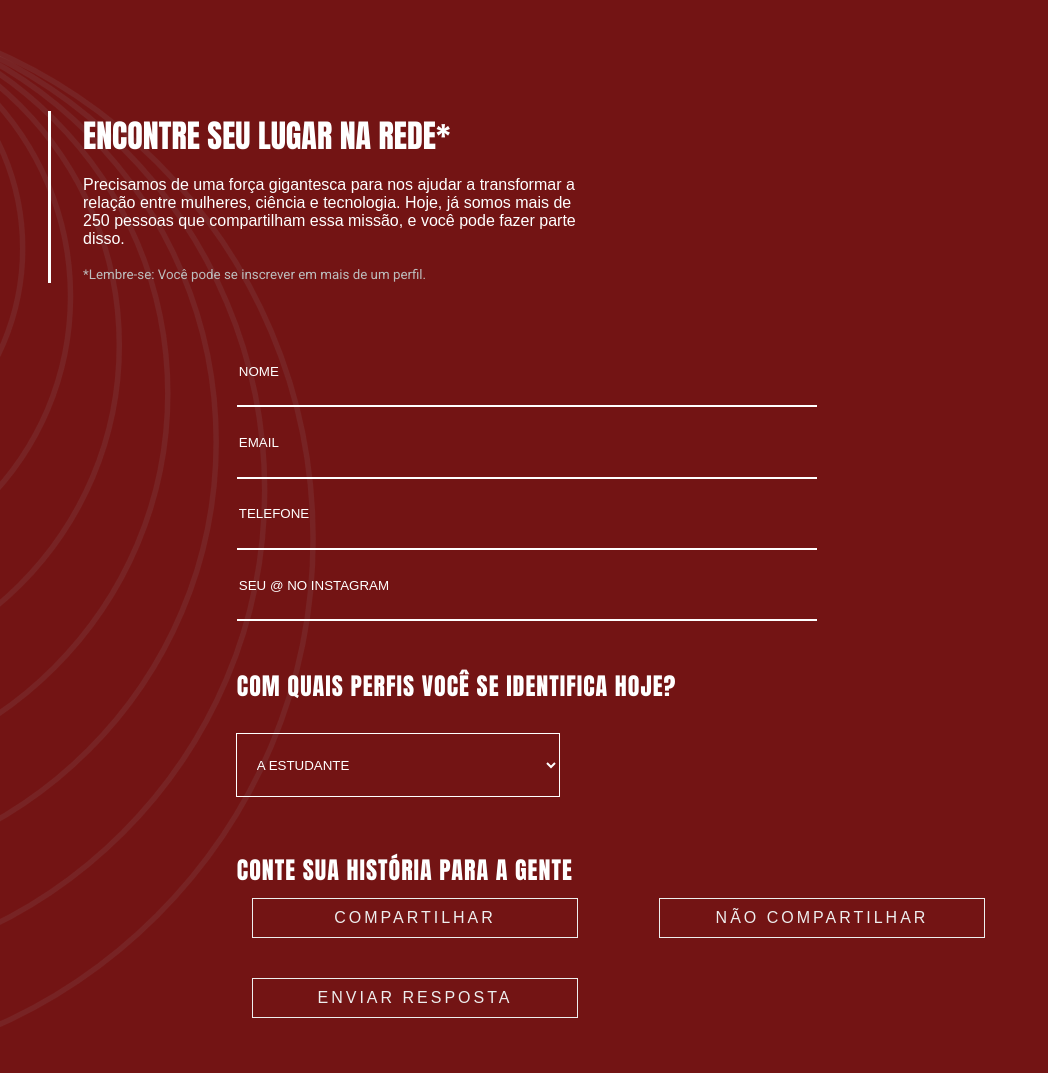
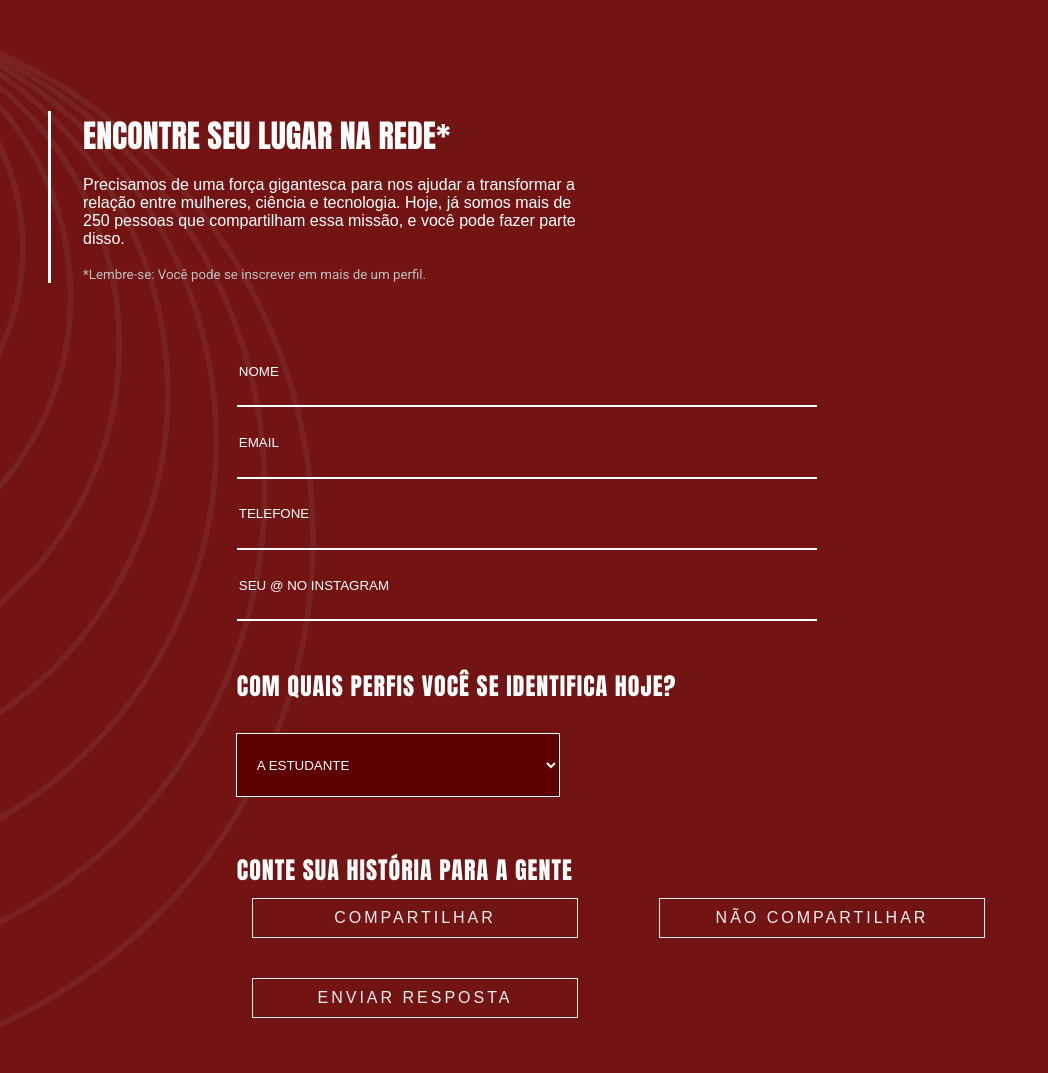
Before and after one commit to PedrovictorSouza/Nisia, a Django app: page / in a window 1280 px wide. Shown: the part 3210-4283 px from the top of the page, without its empty margins (0-1048 px from the left). Run offline with Django 3.2, Linux system fonts and the light colour scheme; data that the repository does not hold is empty; some libraries are stand-ins or nearby versions; some web fonts are replaced.

Commit message:
Fix background color of select field

```diff
--- a/nisia_cadastro/static/css/style.css
+++ b/nisia_cadastro/static/css/style.css
@@ -376,7 +376,7 @@ select {
     -webkit-border-radius: 0;
     border: 0;
     outline: 1px solid white;
-    background: transparent;
+    background: #5c0000;
     color: white;
     margin-top: 10px;
 }
```
